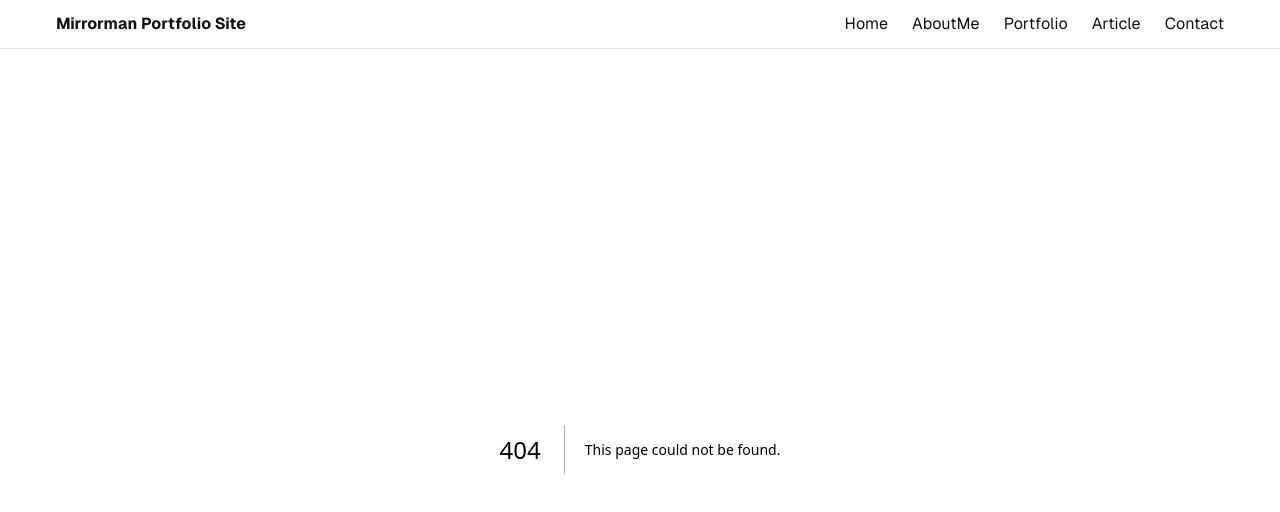
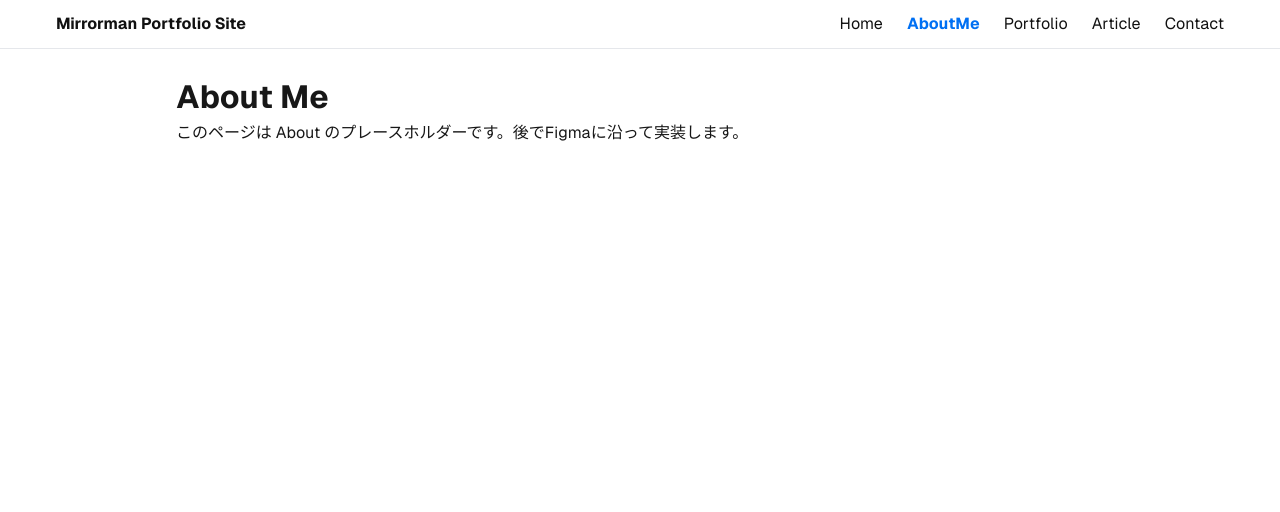
Before and after one commit to hideaki1979/myportfoliosite, a Next.js app in the folder apps/web/: page /about in a window 1280 px wide. Before the commit this address had no page. Shown: the top 512 px of the page. Built offline with nearby package versions, Linux system fonts and the light colour scheme.

Commit message:
chore: HOME画面リダイレクト、各画面のプレースホルダー作成、Header強調表示対応

```diff
--- /dev/null
+++ b/apps/web/app/about/page.tsx
@@ -0,0 +1,8 @@
+export default function AboutPage() {
+    return (
+        <main style={{ maxWidth: 960, margin: '0 auto', padding: '24px 16px' }}>
+            <h1>About Me</h1>
+            <p>このページは About のプレースホルダーです。後でFigmaに沿って実装します。</p>
+        </main>
+    )
+}
--- a/apps/web/components/navigation/Header.tsx
+++ b/apps/web/components/navigation/Header.tsx
@@ -1,7 +1,8 @@
 'use client'
 
 import Link from "next/link";
-import { useEffect, useMemo, useRef, useState } from "react";
+import { usePathname } from "next/navigation";
+import { useEffect, useRef, useState } from "react";
 import styled, { css } from "styled-components";
 
 type NavItem = {
@@ -10,7 +11,7 @@ type NavItem = {
 };
 
 const NAV_ITEMS: NavItem[] = [
-    { url: "/home", label: "Home" },
+    { url: "/", label: "Home" },
     { url: "/about", label: "AboutMe" },
     { url: "/portfolio", label: "Portfolio" },
     { url: "/article", label: "Article" },
@@ -23,6 +24,7 @@ export function Header() {
     const triggerRef = useRef<HTMLButtonElement | null>(null);
     const wasOpenRef = useRef(false);
     const [focusables, setFocusables] = useState<HTMLElement[]>([]);
+    const pathname = usePathname();
 
     // メニューを開いたときに本文のスクロールをロックする
     useEffect(() => {
@@ -94,13 +96,16 @@ export function Header() {
     return (
         <SiteHeader>
             <HeaderInner>
-                <Brand href="/home">Mirrorman Portfolio Site</Brand>
+                <Brand href="/">Mirrorman Portfolio Site</Brand>
 
                 <DesktopNav aria-label="Primary">
                     <NavList>
                         {NAV_ITEMS.map((item) => (
                             <li key={item.url}>
-                                <StyledLink href={item.url}>
+                                <StyledLink
+                                    href={item.url}
+                                    aria-current={pathname === item.url ? "page" : undefined}
+                                >
                                     {item.label}
                                 </StyledLink>
                             </li>
@@ -130,7 +135,11 @@ export function Header() {
                 <MobileList>
                     {NAV_ITEMS.map((item) => (
                         <li key={item.url}>
-                            <StyledLink href={item.url} onClick={() => setIsOpen(false)}>
+                            <StyledLink
+                                href={item.url}
+                                aria-current={pathname === item.url ? "page" : undefined}
+                                onClick={() => setIsOpen(false)}
+                            >
                                 {item.label}
                             </StyledLink>
                         </li>
@@ -184,6 +193,10 @@ const StyledLink = styled(Link)`
     color: ${({ theme }) => theme.colors.text};
     &:hover {
         color: ${({ theme }) => theme.colors.primary};
+    }
+    &[aria-current="page"] {
+        color: ${({ theme }) => theme.colors.primary};
+        font-weight: 700;
     }
 `;
 
--- a/apps/web/next.config.js
+++ b/apps/web/next.config.js
@@ -5,6 +5,11 @@ const nextConfig = {
     compiler: {
         styledComponents: true,
     },
+    async redirects() {
+        return [
+            {source: '/home', destination: '/', permanent: true}
+        ]
+    },
 };
 
 export default nextConfig;
```
Also changed, not shown: apps/web/app/article/page.tsx (added, +8 -0 lines), apps/web/app/contact/page.tsx (added, +8 -0 lines), apps/web/app/portfolio/page.tsx (added, +8 -0 lines).
